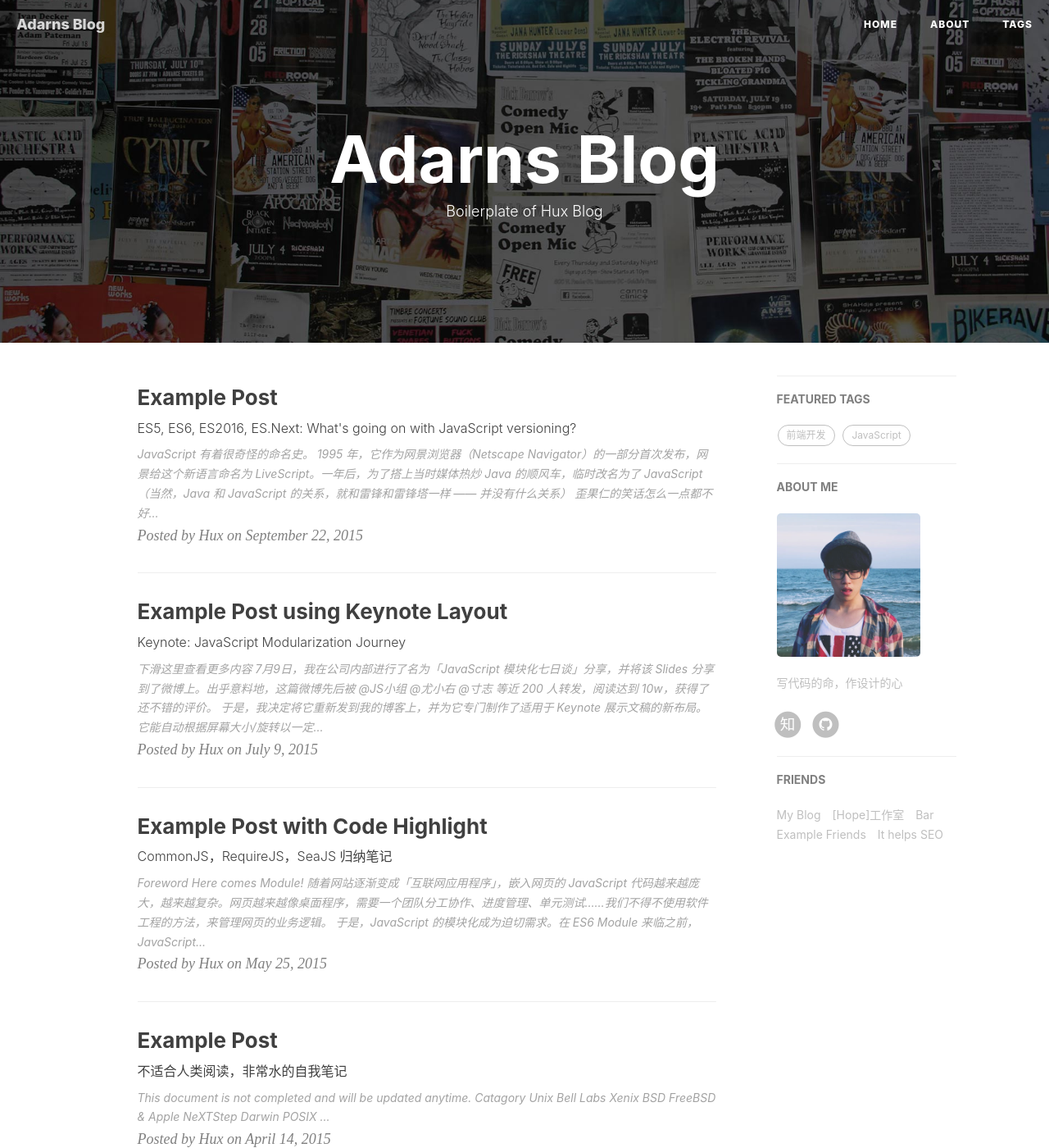
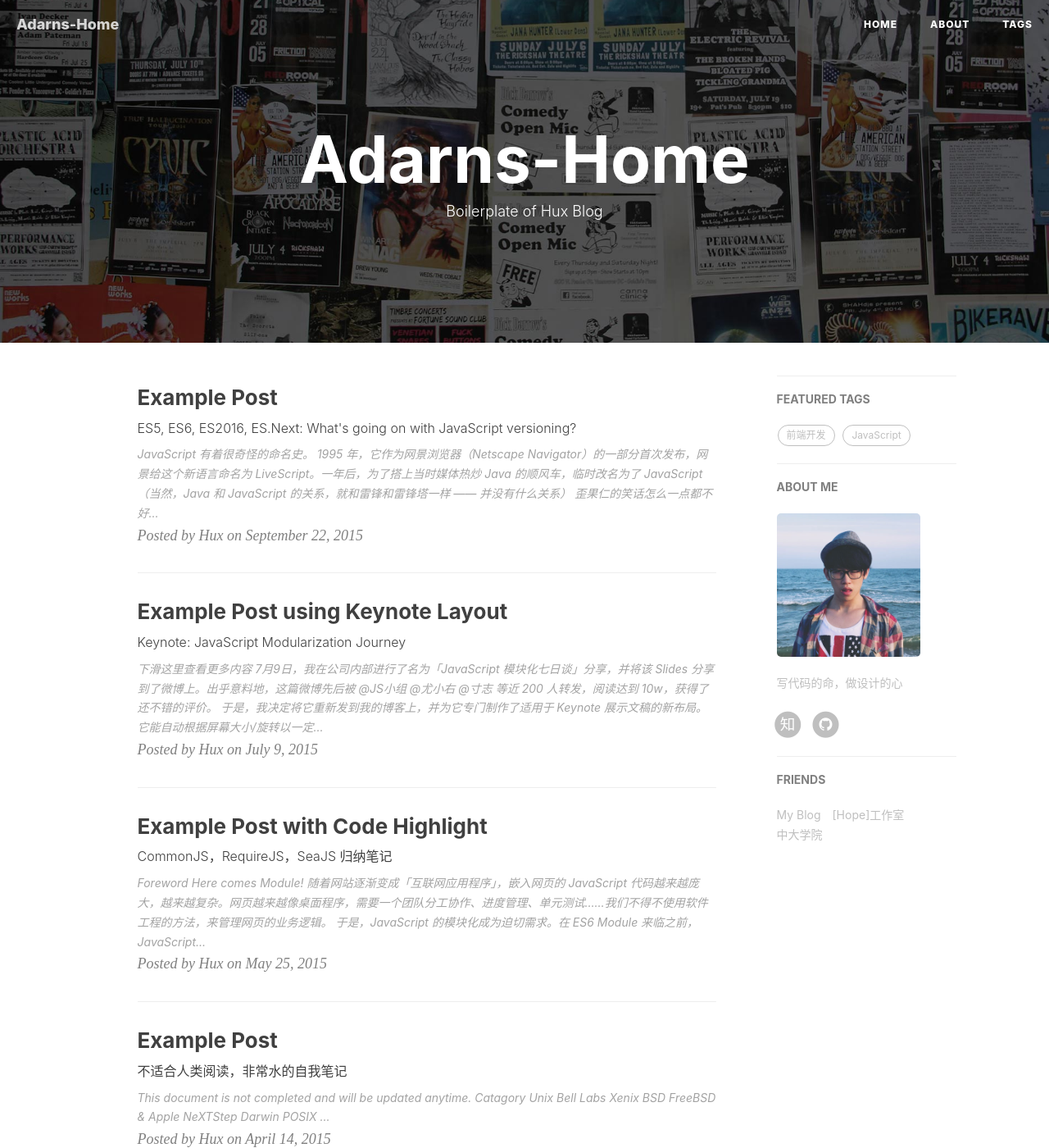
Before and after one commit to Adarns/Adarns.github.io, a Jekyll site: the page built from index.html, in a window 1280 px wide and 1400 px high. Shown: the whole window at 82% size. Built offline with Jekyll 4.4.1, drawn with Linux system fonts in a browser that asks for light colours; nearby versions of some CDN libraries; the list of posts is cut into pages by our own code; comment, search, counter and statistics services are not loaded; some of the changed text lies outside the part shown.

Commit message:
Update _config.yml

```diff
--- a/_config.yml
+++ b/_config.yml
@@ -1,6 +1,6 @@
 # Site settings
-title: Adarns Blog
-SEOTitle: Hurry的博客 | Your Blog
+title: Adarns-Home
+SEOTitle: Hurry的博客 | Blog
 header-img: img/home-bg.jpg
 email: ezhuangrui@gmail.com
 description: ""
@@ -68,7 +68,7 @@ ga_domain: adarns.com
 
 # Sidebar settings
 sidebar: true                           # whether or not using Sidebar.
-sidebar-about-description: "写代码的命，作设计的心"
+sidebar-about-description: "写代码的命，做设计的心"
 sidebar-avatar: /img/avatar-hux.jpg      # use absolute URL, seeing it's used in both `/` and `/about/`
 
 
@@ -88,13 +88,7 @@ friends: [
         title: "[Hope]工作室",
         href: "http://ce.sysu.edu.cn/hope"
     },{
-        title: "Bar",
-        href: "#"
-    },{
-        title: "Example Friends",
-        href: "#"
-    },{
-        title: "It helps SEO",
-        href: "#"
+        title: "中大学院",
+        href: "http://ce.sysu.edu.cn"
     }
 ]
```
